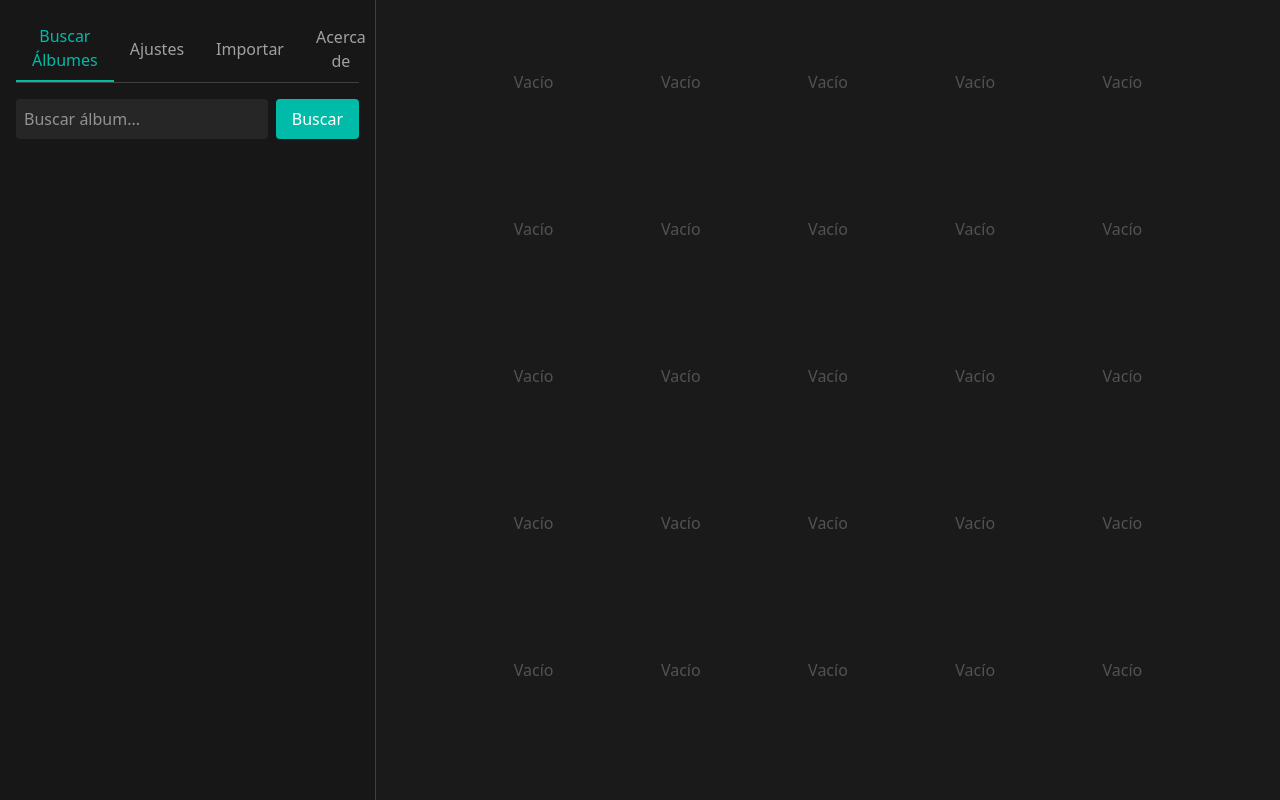
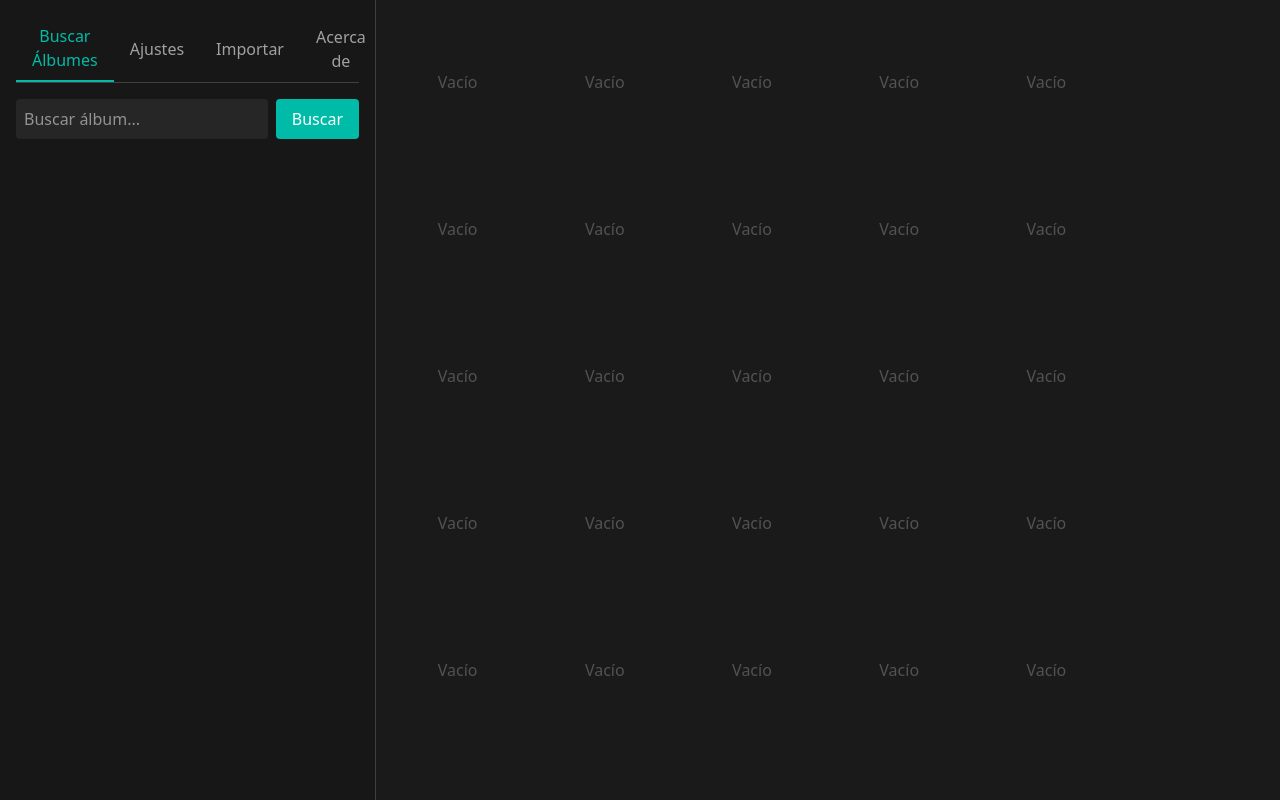
Before and after one commit to ElZapas/topster-project, a React (Vite) app: page / in a window 1280 px wide. Built offline with nearby package versions, Linux system fonts and the light colour scheme.

Commit message:
Refactorizando el componente EditorGrid

```diff
--- a/src/components/editor/EditorGrid.tsx
+++ b/src/components/editor/EditorGrid.tsx
@@ -1,28 +1,150 @@
+/**
+ * @file AlbumSlot.tsx
+ * @description Componente que representa un espacio para un álbum en una cuadrícula.
+ *
+ * Este componente permite arrastrar y soltar álbumes en un espacio específico de la cuadrícula.
+ */
+
 import { Album } from "../../types/album";
 import { GridConfig } from "../../types/GridConfig";
 import { AlbumGrid } from "../ui/AlbumGrid";
 
+/**
+ * @types EditorGridProps
+ * @description Propiedades del componente EditorGrid.
+ */
 type EditorGridProps = {
+  /**
+   * @property albums
+   * @description Lista de álbumes que se mostrarán en la cuadrícula.
+   */
   albums: Album[];
+
+  /**
+   * @property config
+   * @description Configuración de la cuadrícula.
+   */
   config: GridConfig;
+
+  /**
+   * @property updateAlbums
+   * @description Función para actualizar la lista de álbumes.
+   */
   updateAlbums: (albums: Album[]) => void;
+
+  /**
+   * @property showTitle
+   * @description Indica si se deben mostrar los títulos de los álbumes.
+   */
+  showTitle?: boolean;
 };
 
-export const EditorGrid = ({ albums, config, updateAlbums }: EditorGridProps) => {
+/**
+ * @component EditorGrid
+ * @description Componente que representa una cuadrícula de álbumes en el editor.
+ *
+ * Este componente permite arrastrar y soltar álbumes en la cuadrícula y actualizar la lista de álbumes.
+ */
+export const EditorGrid = ({
+  albums,
+  config,
+  updateAlbums,
+}: EditorGridProps) => {
+  /**
+   * @function handleDropAlbum
+   * @description Maneja el evento de soltar un álbum en la cuadrícula.
+   *
+   * @param droppedAlbum - Álbum que se ha soltado.
+   * @param targetIndex - Índice del espacio de destino en la cuadrícula.
+   * @param source - Fuente del álbum (puede ser "search" o "editor").
+   */
+  const handleDropAlbum = (
+    droppedAlbum: Album,
+    targetIndex: number,
+    source: string
+  ) => {
+    // Si no hay un álbum válido, no hacer nada
+    if (!droppedAlbum?.id) return;
 
-  const handleDropAlbum = (droppedAlbum: Album, targetIndex: number) => {
-    const newList = albums.filter(a => a !== droppedAlbum);
+    /**
+     * @constant newList
+     * @description Nueva lista de álbumes después de la operación de arrastre y suelta.
+     */
+    const newList = [...albums]; // Crear una copia de la lista actual de álbumes
+    const currentIndex = newList.findIndex((a) => a?.id === droppedAlbum.id); // Buscar el índice actual del álbum arrastrado
+
+    /**
+     * @description Si la fuente es "search", simplemente reemplazar el álbum en la posición de destino.
+     * Si la fuente es "editor", eliminar el álbum de su posición actual y colocarlo en la nueva posición.
+     */
+    if (source === "search") {
+      newList[targetIndex] = droppedAlbum;
+    } else {
+      if (currentIndex !== -1) {
+        newList.splice(currentIndex, 1);
+      }
       newList.splice(targetIndex, 0, droppedAlbum);
+    }
+
+    // Actualizar la lista de álbumes en el estado del componente padre
     updateAlbums(newList);
   };
 
   return (
+    <div className="flex">
+      {/* Collage de álbumes */}
+      <div className="flex-1">
         <AlbumGrid
           albums={albums}
           config={config}
           onDropAlbum={handleDropAlbum}
           fixedHeight={true}
+          source="editor"
         />
+      </div>
+
+      {/* Lista de títulos (solo si showTitles está activado) */}
+      {config.showTitles && (
+        <div className="px-4 overflow-y-auto w-full">
+          <ul
+            className="space-y-2 w-full break-words"
+            style={{
+              fontSize:
+                config.rows && config.rows > 5
+                  ? `${Math.max(6, 12 - (config.rows - 5) * 3)}px`
+                  : "12px",
+              color: config.textcolor,
+            }}
+          >
+            {Array.from({ length: config.rows || 0 }).map((_, rowIndex) => {
+              const startIndex = rowIndex * config.columns;
+              const rowAlbums = albums.slice(
+                startIndex,
+                startIndex + config.columns
+              );
+
+              return (
+                <li key={rowIndex} className="mb-2">
+                  <ul className="py-1">
+                    {rowAlbums.map((album, index) =>
+                      album ? (
+                        <li key={album.id}>
+                          {album.name} — {album.artist}
+                        </li>
+                      ) : (
+                        <li key={`empty-${index}`} className="text-neutral-500">
+                          Vacío
+                        </li>
+                      )
+                    )}
+                  </ul>
+                </li>
+              );
+            })}
+          </ul>
+        </div>
+      )}
+    </div>
   );
 };
 
```
Lines whose indentation alone changed are shown as unchanged.
